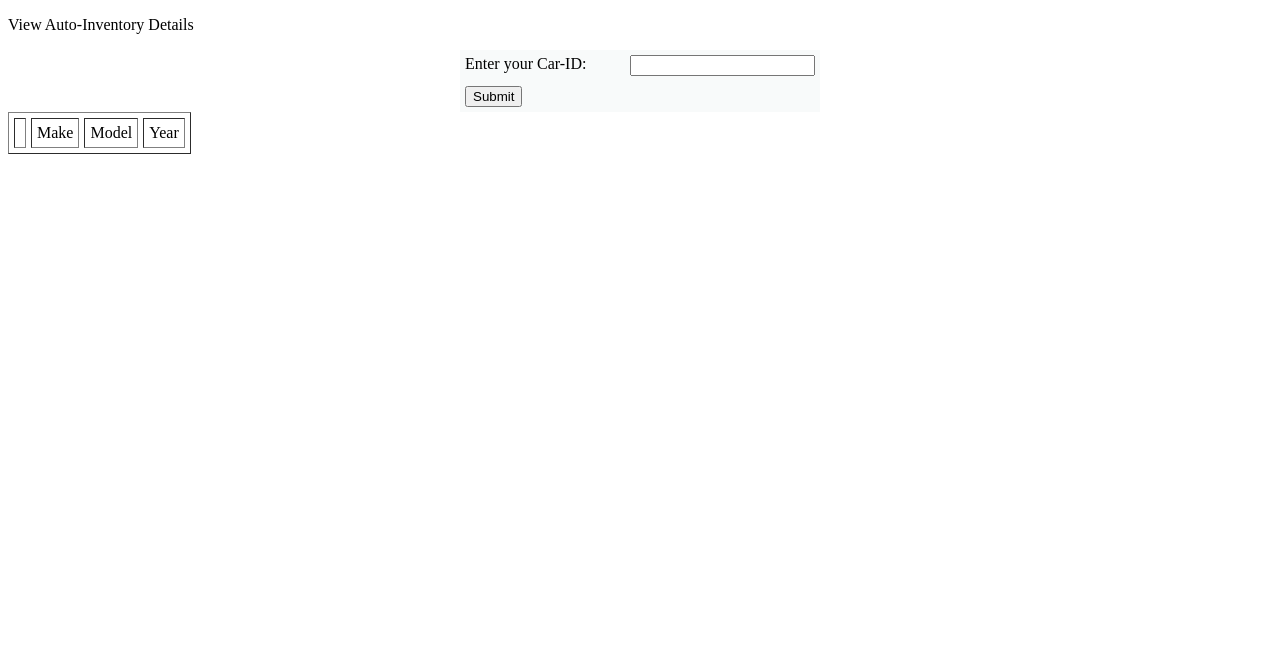
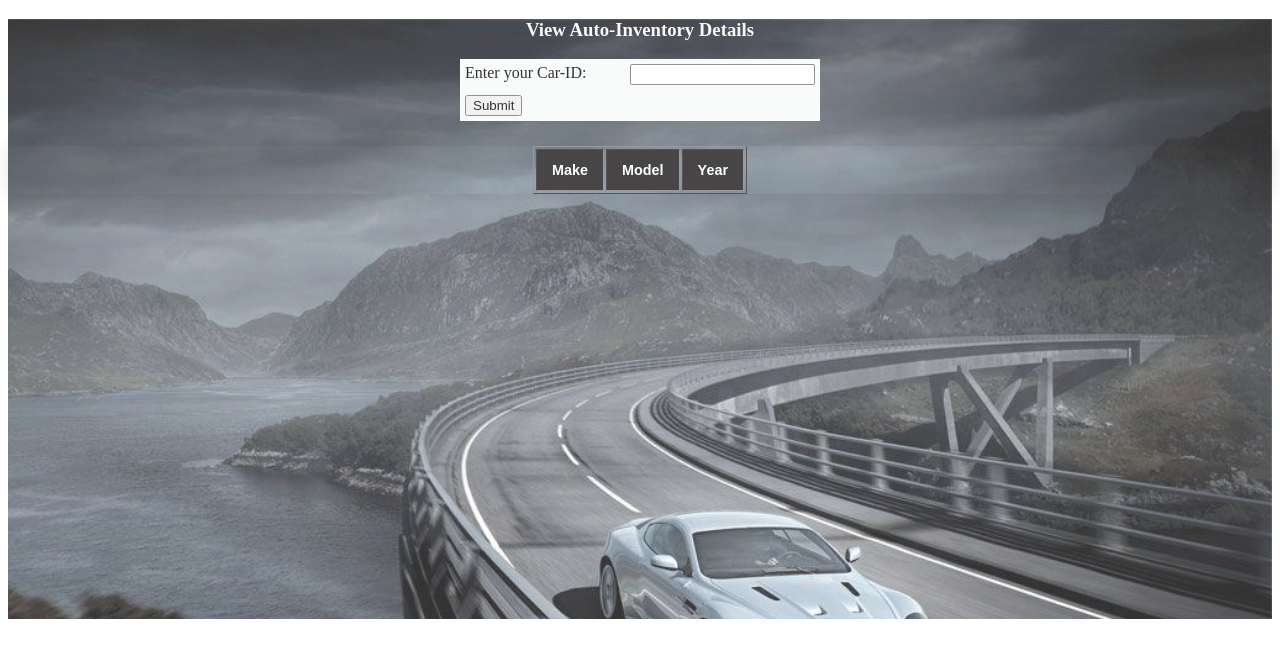
Before and after one commit to sivaranjiniR/auto-inventory, a Flask app: page /viewdata in a window 1280 px wide. Shown: the top 658 px of the page. Run offline with Flask 2, Linux system fonts and the light colour scheme; lists and menus that the app fills with data are empty.

Commit message:
Update in View CSS

```diff
--- a/app.py
+++ b/app.py
@@ -59,7 +59,8 @@ def viewdata():
         cur.close()
         output = {
             'make': data[0][0],
-            'model': data[0][1]
+            'model': data[0][1],
+            'year':data[0][2]
         }
         return output
     return render_template('/view.html')
--- a/static/css/insert_styles.css
+++ b/static/css/insert_styles.css
@@ -23,3 +23,36 @@ h3{
     justify-content: space-between;
 
 }
+.view_page{
+    background-image: url("../images/insert-bg-img.jpg");
+    background-size: cover;
+    background-position: top center;
+    background-repeat: no-repeat;
+    min-height: 600px;
+    opacity: 0.8;
+    position: relative;
+
+}
+.styled-table {
+    border-collapse: collapse;
+    margin: 25px 0;
+    font-size: 0.9em;
+    font-family: sans-serif;
+    min-width: 400px;
+    box-shadow: 0 0 20px rgba(0, 0, 0, 0.15);
+}
+.styled-table thead tr {
+    background-color: #1a1717;
+    color: #ffffff;
+    text-align: left;
+}
+
+.styled-table th,
+.styled-table td {
+    padding: 12px 15px;
+    color: #ffffff;
+}
+.center{
+    margin-left: auto;
+    margin-right: auto;
+}
--- a/templates/view.html
+++ b/templates/view.html
@@ -11,22 +11,26 @@
         <link rel="stylesheet" type="text/css" href="../static/css/insert_styles.css">
     </head>
     <body>
-        <p> View Auto-Inventory Details </p>
+        <div class="view_page">
+            <h3> View Auto-Inventory Details </h3>
             <div class="form-insert">
                 <label for="carid">Enter your Car-ID: </label>
                 <input type="text" name="carid" id="carid" >
             </div>
             <div class="form-insert">
-            <button type="submit" value="Submit" onclick= "view_data()" id="submit">Submit</button>
+                <button type="submit" value="GetDetails" onclick= "view_data()" >Submit</button>
             </div>
-        <table border="1" cellpadding="5" cellspacing="5">
-            <th>
-                <td>Make</td>
-                <td>Model</td>
-                <td>Year</td>
-            </th>
-
-
+            <div class="styled-table">
+                <table id="records_table" border='1' class="center">
+                    <thead>
+                        <tr>
+                            <th>Make</th>
+                            <th>Model</th>
+                            <th>Year</th>
+                        </tr>
+                    </thead>
                 </table>
+            </div>
+        </div>
     </body>
 </html>
```
Also changed, not shown: static/js/validation.js (+9 -3 lines), static/images/viewbg.jpg (added), static/images/viewbg.webp (added), 1 other file. Lines whose indentation alone changed are shown as unchanged.
